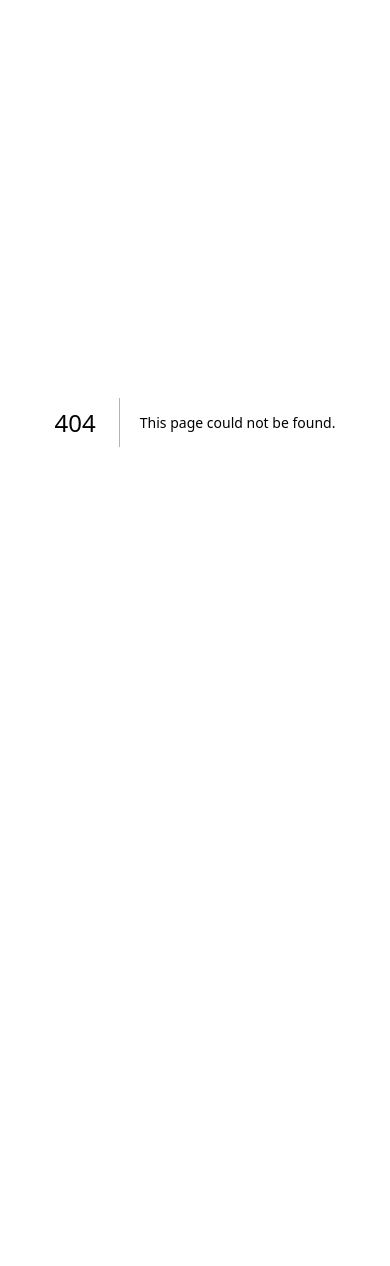
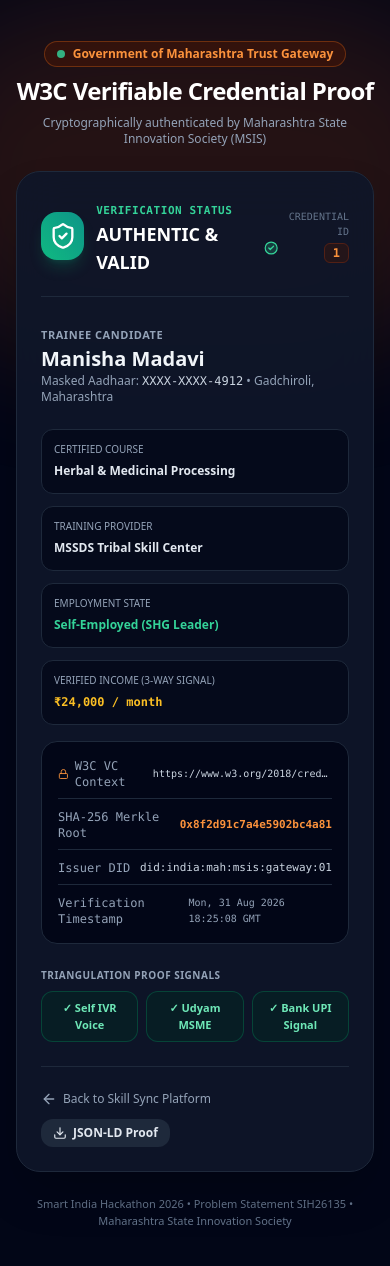
Before and after one commit to sahooarnav2007-gif/proj2, a Next.js app: page /verify/1 in a window 390 px wide. Before the commit this address had no page. Shown: the top 1266 px of the page. Before the commit the page ends 844 px from the top, so only its background shows below. Built offline with nearby package versions, Linux system fonts and the light colour scheme.

Commit message:
feat(QR): add dedicated /verify/[id] page and LAN/Cloud dynamic QR URLs for phone camera scanning

```diff
--- /dev/null
+++ b/src/app/verify/[id]/page.tsx
@@ -0,0 +1,169 @@
+'use client';
+
+import React, { useState, useEffect } from 'react';
+import Link from 'next/link';
+import {
+  ShieldCheck,
+  CheckCircle2,
+  Lock,
+  Download,
+  ArrowLeft
+} from 'lucide-react';
+
+interface VerifyPageProps {
+  params: {
+    id: string;
+  };
+}
+
+export default function VerifyCredentialPage({ params }: VerifyPageProps) {
+  const [verificationTime, setVerificationTime] = useState<string>('');
+  const candidateId = params?.id || 'MSIS-8821';
+
+  useEffect(() => {
+    setVerificationTime(new Date().toUTCString());
+  }, []);
+
+  return (
+    <div className="min-h-screen bg-slate-950 text-slate-100 p-4 sm:p-8 flex flex-col items-center justify-center font-sans relative overflow-hidden selection:bg-orange-500 selection:text-white">
+      <div className="absolute top-0 left-1/2 -translate-x-1/2 w-[600px] h-[350px] bg-orange-600/15 rounded-full blur-3xl pointer-events-none"></div>
+
+      <div className="max-w-xl w-full space-y-6 z-10 my-6">
+        <div className="text-center space-y-2">
+          <div className="inline-flex items-center gap-2 px-3 py-1 rounded-full bg-orange-950/60 border border-orange-500/30 text-orange-400 text-xs font-semibold">
+            <span className="w-2 h-2 rounded-full bg-emerald-400 animate-pulse"></span>
+            <span>Government of Maharashtra Trust Gateway</span>
+          </div>
+          <h1 className="text-2xl sm:text-3xl font-black text-white tracking-tight">
+            W3C Verifiable Credential Proof
+          </h1>
+          <p className="text-xs text-slate-400">
+            Cryptographically authenticated by Maharashtra State Innovation Society (MSIS)
+          </p>
+        </div>
+
+        <div className="bg-slate-900/90 rounded-3xl border border-slate-800 p-6 sm:p-8 shadow-2xl backdrop-blur-xl relative overflow-hidden">
+          <div className="flex items-center justify-between border-b border-slate-800 pb-5 mb-6">
+            <div className="flex items-center gap-3">
+              <div className="w-12 h-12 rounded-2xl bg-gradient-to-tr from-emerald-500 to-teal-600 flex items-center justify-center text-white shadow-lg shadow-emerald-500/20">
+                <ShieldCheck className="w-7 h-7" />
+              </div>
+              <div>
+                <span className="text-[11px] font-mono text-emerald-400 uppercase font-bold tracking-wider">
+                  Verification Status
+                </span>
+                <h3 className="text-lg font-black text-white flex items-center gap-1.5">
+                  <span>AUTHENTIC & VALID</span>
+                  <CheckCircle2 className="w-4 h-4 text-emerald-400 fill-emerald-400/20" />
+                </h3>
+              </div>
+            </div>
+
+            <div className="text-right">
+              <span className="text-[10px] text-slate-500 font-mono block">CREDENTIAL ID</span>
+              <span className="text-xs font-mono font-bold text-orange-400 bg-orange-950/40 px-2 py-0.5 rounded-md border border-orange-800/40">
+                {candidateId}
+              </span>
+            </div>
+          </div>
+
+          <div className="space-y-4">
+            <div>
+              <span className="text-[11px] uppercase font-bold text-slate-400 tracking-wider">Trainee Candidate</span>
+              <h2 className="text-xl font-black text-slate-100">Manisha Madavi</h2>
+              <p className="text-xs text-slate-400">Masked Aadhaar: <span className="font-mono text-slate-300">XXXX-XXXX-4912</span> • Gadchiroli, Maharashtra</p>
+            </div>
+
+            <div className="grid grid-cols-1 sm:grid-cols-2 gap-3 pt-2">
+              <div className="bg-slate-950/70 p-3 rounded-xl border border-slate-800">
+                <span className="text-[10px] text-slate-400 uppercase block">Certified Course</span>
+                <span className="text-xs font-bold text-slate-200">Herbal & Medicinal Processing</span>
+              </div>
+              <div className="bg-slate-950/70 p-3 rounded-xl border border-slate-800">
+                <span className="text-[10px] text-slate-400 uppercase block">Training Provider</span>
+                <span className="text-xs font-bold text-slate-200">MSSDS Tribal Skill Center</span>
+              </div>
+              <div className="bg-slate-950/70 p-3 rounded-xl border border-slate-800">
+                <span className="text-[10px] text-slate-400 uppercase block">Employment State</span>
+                <span className="text-xs font-bold text-emerald-400">Self-Employed (SHG Leader)</span>
+              </div>
+              <div className="bg-slate-950/70 p-3 rounded-xl border border-slate-800">
+                <span className="text-[10px] text-slate-400 uppercase block">Verified Income (3-Way Signal)</span>
+                <span className="text-xs font-bold font-mono text-amber-400">₹24,000 / month</span>
+              </div>
+            </div>
+
+            <div className="bg-slate-950 p-4 rounded-2xl border border-slate-800 space-y-2.5 text-xs font-mono">
+              <div className="flex items-center justify-between text-slate-400 border-b border-slate-800 pb-2">
+                <span className="flex items-center gap-1.5">
+                  <Lock className="w-3.5 h-3.5 text-orange-400" />
+                  <span>W3C VC Context</span>
+                </span>
+                <span className="text-[10px] text-slate-300 truncate max-w-[200px]">
+                  https://www.w3.org/2018/credentials/v1
+                </span>
+              </div>
+              <div className="flex items-center justify-between text-slate-400 border-b border-slate-800 pb-2">
+                <span>SHA-256 Merkle Root</span>
+                <span className="text-[11px] text-orange-400 font-bold">
+                  0x8f2d91c7a4e5902bc4a81
+                </span>
+              </div>
+              <div className="flex items-center justify-between text-slate-400 border-b border-slate-800 pb-2">
+                <span>Issuer DID</span>
+                <span className="text-[11px] text-slate-300">
+                  did:india:mah:msis:gateway:01
+                </span>
+              </div>
+              <div className="flex items-center justify-between text-slate-400">
+                <span>Verification Timestamp</span>
+                <span className="text-[10px] text-slate-400">{verificationTime || 'Valid Real-time'}</span>
+              </div>
+            </div>
+
+            <div className="pt-2">
+              <span className="text-[10px] uppercase font-bold text-slate-400 tracking-wider block mb-2">
+                Triangulation Proof Signals
+              </span>
+              <div className="grid grid-cols-3 gap-2 text-center text-[11px]">
+                <div className="bg-emerald-950/40 border border-emerald-800/60 p-2 rounded-xl text-emerald-300 font-bold">
+                  ✓ Self IVR Voice
+                </div>
+                <div className="bg-emerald-950/40 border border-emerald-800/60 p-2 rounded-xl text-emerald-300 font-bold">
+                  ✓ Udyam MSME
+                </div>
+                <div className="bg-emerald-950/40 border border-emerald-800/60 p-2 rounded-xl text-emerald-300 font-bold">
+                  ✓ Bank UPI Signal
+                </div>
+              </div>
+            </div>
+          </div>
+
+          <div className="flex flex-wrap items-center justify-between gap-3 pt-6 mt-6 border-t border-slate-800">
+            <Link
+              href="/"
+              className="inline-flex items-center gap-1.5 text-xs text-slate-400 hover:text-white transition font-medium"
+            >
+              <ArrowLeft className="w-4 h-4" />
+              <span>Back to Skill Sync Platform</span>
+            </Link>
+
+            <div className="flex items-center gap-2">
+              <button
+                onClick={() => alert('W3C Cryptographic Proof Verified: SHA-256 Merkle Root 0x8f2d91c7a4e5902bc4a81')}
+                className="px-3 py-1.5 bg-slate-800 hover:bg-slate-700 text-slate-200 rounded-xl text-xs font-bold transition flex items-center gap-1.5"
+              >
+                <Download className="w-3.5 h-3.5" />
+                <span>JSON-LD Proof</span>
+              </button>
+            </div>
+          </div>
+        </div>
+
+        <p className="text-center text-[11px] text-slate-500">
+          Smart India Hackathon 2026 • Problem Statement SIH26135 • Maharashtra State Innovation Society
+        </p>
+      </div>
+    </div>
+  );
+}
--- a/src/components/LiveMobileDemoModal.tsx
+++ b/src/components/LiveMobileDemoModal.tsx
@@ -90,7 +90,11 @@
               <div className="w-40 h-40 bg-white p-2 rounded-2xl flex items-center justify-center shadow-lg border border-slate-200 overflow-hidden">
                 <img
                   src={`https://api.qrserver.com/v1/create-qr-code/?size=320x320&data=${encodeURIComponent(
-                    typeof window !== 'undefined' ? window.location.origin + '?role=simulators&demo=mobile' : 'https://github.com/sahooarnav2007-gif/proj2'
+                    typeof window !== 'undefined'
+                      ? (window.location.hostname === 'localhost' || window.location.hostname === '127.0.0.1'
+                          ? `${window.location.protocol}//192.168.1.7:${window.location.port || '3000'}?role=simulators&demo=mobile`
+                          : `${window.location.origin}?role=simulators&demo=mobile`)
+                      : 'https://github.com/sahooarnav2007-gif/proj2'
                   )}&color=0f172a&bgcolor=ffffff&qzone=1`}
                   alt="Scannable Live QR Code"
                   className="w-full h-full object-contain"
--- a/src/components/VerifiableBadgeModal.tsx
+++ b/src/components/VerifiableBadgeModal.tsx
@@ -109,16 +109,20 @@
             <div className="sm:col-span-4 bg-slate-950 p-3.5 rounded-2xl border border-slate-800 flex flex-col items-center justify-center text-center">
               <div className="w-28 h-28 bg-white p-1.5 rounded-xl flex items-center justify-center shadow-inner overflow-hidden">
                 <img
-                  src={`https://api.qrserver.com/v1/create-qr-code/?size=240x240&data=${encodeURIComponent(
-                    `https://verify.mahaswayam.gov.in/credential/${trainee.pseudonymizedToken || 'MSIS-8821'}`
+                  src={`https://api.qrserver.com/v1/create-qr-code/?size=280x280&data=${encodeURIComponent(
+                    typeof window !== 'undefined'
+                      ? (window.location.hostname === 'localhost' || window.location.hostname === '127.0.0.1'
+                          ? `${window.location.protocol}//192.168.1.7:${window.location.port || '3000'}/verify/${trainee.pseudonymizedToken || 'MSIS-8821'}`
+                          : `${window.location.origin}/verify/${trainee.pseudonymizedToken || 'MSIS-8821'}`)
+                      : 'https://github.com/sahooarnav2007-gif/proj2'
                   )}&color=0f172a&bgcolor=ffffff&qzone=1`}
                   alt="W3C Verifiable Credential QR"
                   className="w-full h-full object-contain"
                 />
               </div>
-              <span className="text-[10px] text-slate-400 font-mono mt-2 flex items-center gap-1">
+              <span className="text-[10px] text-orange-400 font-mono mt-2 flex items-center gap-1 font-semibold">
                 <Lock className="w-3 h-3 text-orange-400" />
-                <span>SHA-256 Merkle Seal</span>
+                <span>Scan for W3C Proof</span>
               </span>
             </div>
 
```
